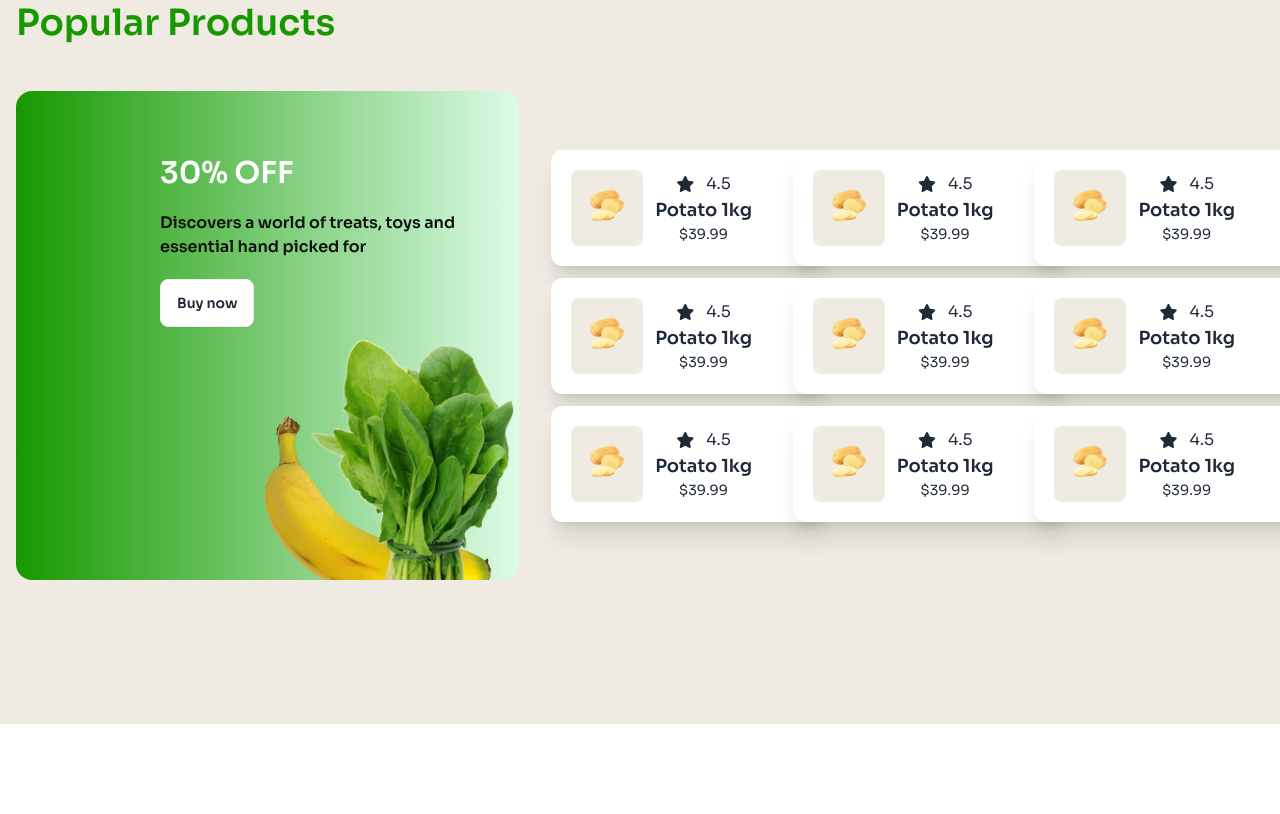
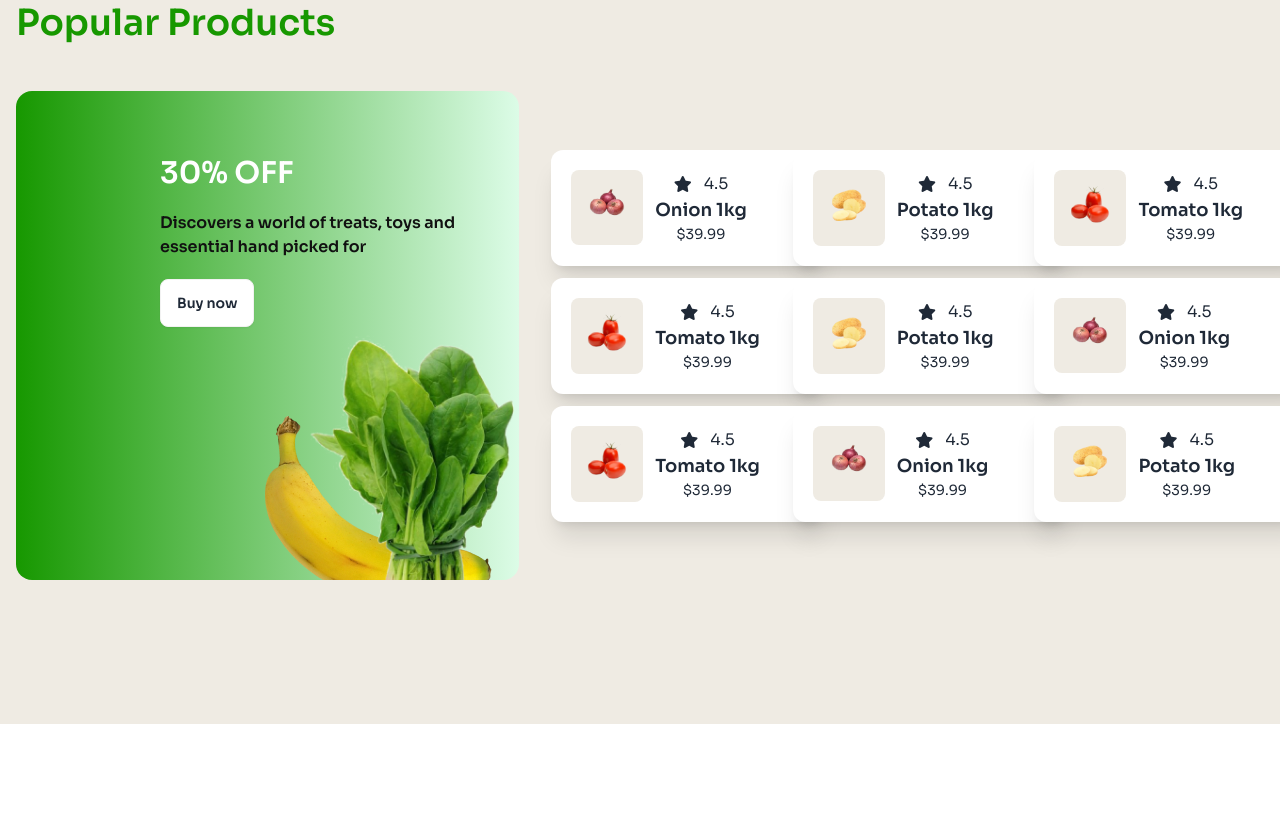
Before and after one commit to binrezat/freshy-farm, a plain HTML site: page index.html in a window 1280 px wide. Shown: the part 2086-2900 px from the top of the page. Drawn offline with nearby package versions, Linux system fonts and the light colour scheme.

Commit message:
i tried my best

```diff
--- a/index.html
+++ b/index.html
@@ -174,7 +174,23 @@
                     </div>
                     <!-- grid container -->
                     <div class="grid flex-1 grid-cols-2 md:grid-cols-3 mt-10 md:mt-0 gap-3 md:pl-8">
-                        <!-- first box -->
+                        <!-- first box onion-->
+                        <div class="flex rounded-xl items-center bg-base-100 shadow-xl md:w-[275px] p-2">
+                            <div class=" p-3">
+                                <figure class="px-3 pt-3 w-[72px] bg-[#EFEBE3] rounded-lg p-4 text-center mx-auto">
+                                    <img src="c2-assets/onion.png" alt="Shoes" class="rounded-xl" />
+                                </figure>
+                            </div>
+                            <div class=" items-center text-center">
+                                <div class="flex items-center justify-center">
+                                    <i class="fa-solid fa-star inline-block"></i>
+                                    <p class="ml-3">4.5</p>
+                                </div>
+                                <h2 class="text-lg font-semibold">Onion 1kg</h2>
+                                <p class="text-sm">$39.99</p>
+                            </div>
+                        </div>
+                        <!-- second potato-->
                         <div class="flex rounded-xl items-center bg-base-100 shadow-xl md:w-[275px] p-2">
                             <div class=" p-3">
                                 <figure class="px-3 pt-3 w-[72px] bg-[#EFEBE3] rounded-lg p-4 text-center mx-auto">
@@ -190,7 +206,39 @@
                                 <p class="text-sm">$39.99</p>
                             </div>
                         </div>
-                        <!-- second -->
+                        <!-- 3 tomato-->
+                        <div class="flex rounded-xl items-center bg-base-100 shadow-xl md:w-[275px] p-2">
+                            <div class=" p-3">
+                                <figure class="px-3 pt-3 w-[72px] bg-[#EFEBE3] rounded-lg p-4 text-center mx-auto">
+                                    <img src="c2-assets/tomato.png" alt="Shoes" class="rounded-xl" />
+                                </figure>
+                            </div>
+                            <div class=" items-center text-center">
+                                <div class="flex items-center justify-center">
+                                    <i class="fa-solid fa-star inline-block"></i>
+                                    <p class="ml-3">4.5</p>
+                                </div>
+                                <h2 class="text-lg font-semibold">Tomato 1kg</h2>
+                                <p class="text-sm">$39.99</p>
+                            </div>
+                        </div>
+                        <!-- 4 tomato -->
+                        <div class="flex rounded-xl items-center bg-base-100 shadow-xl md:w-[275px] p-2">
+                            <div class=" p-3">
+                                <figure class="px-3 pt-3 w-[72px] bg-[#EFEBE3] rounded-lg p-4 text-center mx-auto">
+                                    <img src="c2-assets/tomato.png" alt="Shoes" class="rounded-xl" />
+                                </figure>
+                            </div>
+                            <div class=" items-center text-center">
+                                <div class="flex items-center justify-center">
+                                    <i class="fa-solid fa-star inline-block"></i>
+                                    <p class="ml-3">4.5</p>
+                                </div>
+                                <h2 class="text-lg font-semibold">Tomato 1kg</h2>
+                                <p class="text-sm">$39.99</p>
+                            </div>
+                        </div>
+                        <!-- 5 potato-->
                         <div class="flex rounded-xl items-center bg-base-100 shadow-xl md:w-[275px] p-2">
                             <div class=" p-3">
                                 <figure class="px-3 pt-3 w-[72px] bg-[#EFEBE3] rounded-lg p-4 text-center mx-auto">
@@ -206,11 +254,11 @@
                                 <p class="text-sm">$39.99</p>
                             </div>
                         </div>
-                        <!-- 3 -->
+                        <!-- 6 onion-->
                         <div class="flex rounded-xl items-center bg-base-100 shadow-xl md:w-[275px] p-2">
                             <div class=" p-3">
                                 <figure class="px-3 pt-3 w-[72px] bg-[#EFEBE3] rounded-lg p-4 text-center mx-auto">
-                                    <img src="c2-assets/potato.png" alt="Shoes" class="rounded-xl" />
+                                    <img src="c2-assets/onion.png" alt="Shoes" class="rounded-xl" />
                                 </figure>
                             </div>
                             <div class=" items-center text-center">
@@ -218,15 +266,15 @@
                                     <i class="fa-solid fa-star inline-block"></i>
                                     <p class="ml-3">4.5</p>
                                 </div>
-                                <h2 class="text-lg font-semibold">Potato 1kg</h2>
+                                <h2 class="text-lg font-semibold">Onion 1kg</h2>
                                 <p class="text-sm">$39.99</p>
                             </div>
                         </div>
-                        <!-- 4 -->
+                        <!-- 7 tomato-->
                         <div class="flex rounded-xl items-center bg-base-100 shadow-xl md:w-[275px] p-2">
                             <div class=" p-3">
                                 <figure class="px-3 pt-3 w-[72px] bg-[#EFEBE3] rounded-lg p-4 text-center mx-auto">
-                                    <img src="c2-assets/potato.png" alt="Shoes" class="rounded-xl" />
+                                    <img src="c2-assets/tomato.png" alt="Shoes" class="rounded-xl" />
                                 </figure>
                             </div>
                             <div class=" items-center text-center">
@@ -234,15 +282,15 @@
                                     <i class="fa-solid fa-star inline-block"></i>
                                     <p class="ml-3">4.5</p>
                                 </div>
-                                <h2 class="text-lg font-semibold">Potato 1kg</h2>
+                                <h2 class="text-lg font-semibold">Tomato 1kg</h2>
                                 <p class="text-sm">$39.99</p>
                             </div>
                         </div>
-                        <!-- 5 -->
+                        <!-- 8 onion-->
                         <div class="flex rounded-xl items-center bg-base-100 shadow-xl md:w-[275px] p-2">
                             <div class=" p-3">
                                 <figure class="px-3 pt-3 w-[72px] bg-[#EFEBE3] rounded-lg p-4 text-center mx-auto">
-                                    <img src="c2-assets/potato.png" alt="Shoes" class="rounded-xl" />
+                                    <img src="c2-assets/onion.png" alt="Shoes" class="rounded-xl" />
                                 </figure>
                             </div>
                             <div class=" items-center text-center">
@@ -250,59 +298,11 @@
                                     <i class="fa-solid fa-star inline-block"></i>
                                     <p class="ml-3">4.5</p>
                                 </div>
-                                <h2 class="text-lg font-semibold">Potato 1kg</h2>
+                                <h2 class="text-lg font-semibold">Onion 1kg</h2>
                                 <p class="text-sm">$39.99</p>
                             </div>
                         </div>
-                        <!-- 6 -->
-                        <div class="flex rounded-xl items-center bg-base-100 shadow-xl md:w-[275px] p-2">
-                            <div class=" p-3">
-                                <figure class="px-3 pt-3 w-[72px] bg-[#EFEBE3] rounded-lg p-4 text-center mx-auto">
-                                    <img src="c2-assets/potato.png" alt="Shoes" class="rounded-xl" />
-                                </figure>
-                            </div>
-                            <div class=" items-center text-center">
-                                <div class="flex items-center justify-center">
-                                    <i class="fa-solid fa-star inline-block"></i>
-                                    <p class="ml-3">4.5</p>
-                                </div>
-                                <h2 class="text-lg font-semibold">Potato 1kg</h2>
-                                <p class="text-sm">$39.99</p>
-                            </div>
-                        </div>
-                        <!-- 7 -->
-                        <div class="flex rounded-xl items-center bg-base-100 shadow-xl md:w-[275px] p-2">
-                            <div class=" p-3">
-                                <figure class="px-3 pt-3 w-[72px] bg-[#EFEBE3] rounded-lg p-4 text-center mx-auto">
-                                    <img src="c2-assets/potato.png" alt="Shoes" class="rounded-xl" />
-                                </figure>
-                            </div>
-                            <div class=" items-center text-center">
-                                <div class="flex items-center justify-center">
-                                    <i class="fa-solid fa-star inline-block"></i>
-                                    <p class="ml-3">4.5</p>
-                                </div>
-                                <h2 class="text-lg font-semibold">Potato 1kg</h2>
-                                <p class="text-sm">$39.99</p>
-                            </div>
-                        </div>
-                        <!-- 8 -->
-                        <div class="flex rounded-xl items-center bg-base-100 shadow-xl md:w-[275px] p-2">
-                            <div class=" p-3">
-                                <figure class="px-3 pt-3 w-[72px] bg-[#EFEBE3] rounded-lg p-4 text-center mx-auto">
-                                    <img src="c2-assets/potato.png" alt="Shoes" class="rounded-xl" />
-                                </figure>
-                            </div>
-                            <div class=" items-center text-center">
-                                <div class="flex items-center justify-center">
-                                    <i class="fa-solid fa-star inline-block"></i>
-                                    <p class="ml-3">4.5</p>
-                                </div>
-                                <h2 class="text-lg font-semibold">Potato 1kg</h2>
-                                <p class="text-sm">$39.99</p>
-                            </div>
-                        </div>
-                        <!-- 9 -->
+                        <!-- 9 potato-->
                         <div class="flex rounded-xl items-center bg-base-100 shadow-xl md:w-[275px] p-2">
                             <div class=" p-3">
                                 <figure class="px-3 pt-3 w-[72px] bg-[#EFEBE3] rounded-lg p-4 text-center mx-auto">
@@ -409,13 +409,15 @@
             </div>
         </section>
         <!-- arrivals and offers -->
-        <section class="mt-12">
-            <div class="md:container mx-auto mt-16 px-4 py-16">
+        <section class="mt-8">
+            <!-- header -->
+            <div class="md:container mx-auto mt-8 px-4 py-8">
                 <h1 class="text-left text-4xl font-semibold text-buttonPrimary">Arrivals & Offers</h1>
             </div>
-            <div class="md:container mx-auto mt-2 px-4 ">
-                <div class="flex flex-col gap-10 md:flex-row">
-                    <!-- second box -->
+            <!-- indian gate & dawat content using daisyUI card-->
+            <div class="md:container mx-auto mt-2 px-4">
+                <div class="flex flex-col gap-5 md:flex-row">
+                    <!-- Second Box -->
                     <div class="flex justify-between pt-3 rounded-2xl bg-[#115414] shadow-xl p-5 md:pr-5 md:pl-32 md:w-[700px] md:flex-1">
                         <div class="flex flex-col justify-center items-center space-y-5">
                             <img class="w-[95px] md:w-[150px]" src="c2-assets/dawat-logo.png" alt="">
@@ -426,7 +428,7 @@
                             <img src="c2-assets/dawat-mock-up.png" alt="Shoes" />
                         </figure>
                     </div>
-                     <!-- first box -->
+                    <!-- First Box -->
                     <div class="flex justify-between pt-3 rounded-2xl bg-[#102861] shadow-xl md:w-[520px] p-5 md:pr-10 md:pl-10">
                         <div class="flex flex-col justify-center items-center space-y-5">
                             <img class="w-[95px] md:w-[150px]" src="c2-assets/india-gate-logo.png" alt="">
@@ -437,13 +439,14 @@
                             <img src="c2-assets/india-gate-mock-up.png" alt="Shoes" />
                         </figure>
                     </div>
-
                 </div>
             </div>
         </section>
-        <!-- vegies basket -->
-        <section class="relative md:container mx-auto px-4 items-center justify-center top-40 md:top-80 ">
-            <div class="hero w-full flex flex-col md:flex-row justify-around gap-10 mt-16 bg-[#EFEBE3] p-8 rounded-lg">
+
+        <!-- vegetable Basket -->
+        <section class="relative md:container mx-auto px-4 items-center justify-center top-40 md:top-80 -mt-32">
+            <!-- daisyUI hero content -->
+            <div class="hero w-full flex flex-col md:flex-row justify-evenly gap-8 bg-[#EFEBE3] p-8 rounded-lg">
                 <div class="flex-1 flex justify-center">
                     <img src="c2-assets/vegetable-busket.png" class="max-w-sm" />
                 </div>
@@ -454,6 +457,7 @@
                 </div>
             </div>
         </section>
+
 </main>
 
 
```
Lines whose indentation alone changed are shown as unchanged.
